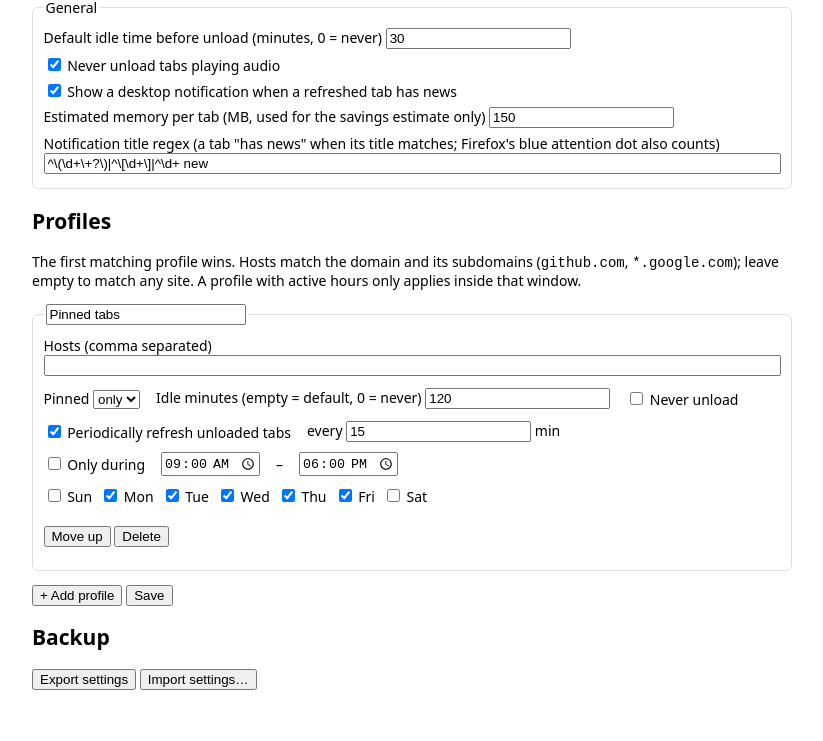
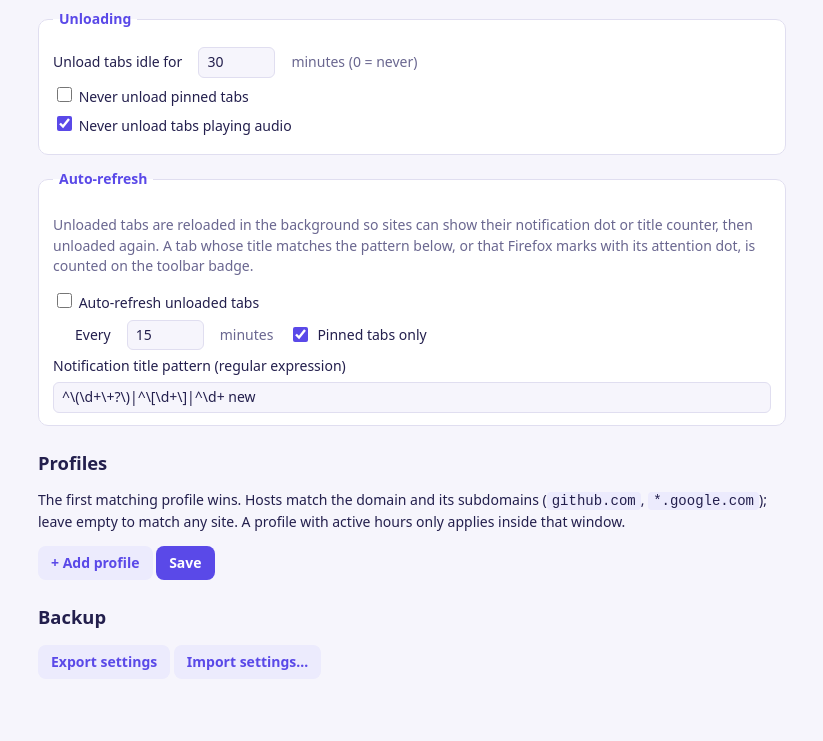
Before and after one commit to halilkhrmn/magic-tab-unloader-firefox, a browser extension: page src/options.html in a window 1280 px wide. Shown: the part 83-824 px from the top of the page, without its empty margins (228-1051 px from the left). Before the commit the page ends 800 px from the top, so only its background shows below. Drawn offline with Linux system fonts and the light colour scheme.

Commit message:
Simplify settings: popup quick settings, auto-refresh options, pinned exclusion, logo theme
- Remove desktop notifications and the memory estimate
- Popup: pause, idle time, never unload pinned tabs, auto-refresh (interval, pinned only)
- Global auto-refresh setting; profiles can still override it
- Shared indigo/gold theme from the logo for popup and settings page
- Fix icon export cropping

```diff
--- a/_locales/en/messages.json
+++ b/_locales/en/messages.json
@@ -2,6 +2,5 @@
   "extName": { "message": "Magic Tab Unloader" },
   "extDescription": { "message": "Automatically unloads idle tabs to save memory, with per-site profiles, schedules and notification-aware refresh." },
   "menuNever": { "message": "Never unload this site" },
-  "menuAllow": { "message": "Allow unloading this site again" },
-  "notificationTitle": { "message": "New activity: $HOST$", "placeholders": { "host": { "content": "$1" } } }
+  "menuAllow": { "message": "Allow unloading this site again" }
 }
--- a/src/options.html
+++ b/src/options.html
@@ -2,35 +2,40 @@
 <meta charset="utf-8">
 <meta name="color-scheme" content="light dark">
 <title>Magic Tab Unloader – Settings</title>
+<link rel="stylesheet" href="theme.css">
 <style>
-  body{font:14px system-ui;max-width:760px;margin:24px auto;padding:0 16px}
-  fieldset{margin:12px 0;border:1px solid #8884;border-radius:6px}
-  label{display:block;margin:6px 0}
-  input[type=text]{width:100%;box-sizing:border-box}
-  .row{display:flex;gap:16px;flex-wrap:wrap;align-items:center}
-  .row label,.days label{display:inline-block}
-  .days label{margin-right:8px}
+  body { max-width: 780px; margin: 0 auto; padding: 24px 16px 48px; }
+  header.brand { margin-bottom: 20px; } header.brand img { width: 48px; height: 48px; } header.brand h1 { font-size: 1.5rem; }
+  h2 { font-size: 1.15rem; margin: 24px 0 8px; }
+  .days label { margin-right: 10px; }
+  .sub { margin-left: 22px; }
+  #status { margin-left: 8px; color: var(--accent); font-weight: 600; }
 </style>
-<h1>Magic Tab Unloader</h1>
-<fieldset><legend>General</legend>
-  <label>Default idle time before unload (minutes, 0 = never)
-    <input type="number" id="defaultTimeoutMin" min="0"></label>
+<header class="brand"><img src="../icons/icon-96.png" alt=""><h1>Magic Tab Unloader</h1></header>
+<fieldset class="card"><legend>Unloading</legend>
+  <div class="row"><label for="defaultTimeoutMin">Unload tabs idle for</label>
+    <input type="number" id="defaultTimeoutMin" min="0"> <span class="muted">minutes (0 = never)</span></div>
+  <label><input type="checkbox" id="skipPinned"> Never unload pinned tabs</label>
   <label><input type="checkbox" id="skipAudible"> Never unload tabs playing audio</label>
-  <label><input type="checkbox" id="notifyOnFound"> Show a desktop notification when a refreshed tab has news</label>
-  <label>Estimated memory per tab (MB, used for the savings estimate only)
-    <input type="number" id="estimateMbPerTab" min="1"></label>
-  <label>Notification title regex (a tab "has news" when its title matches; Firefox's blue attention dot also counts)
-    <input type="text" id="notificationPattern"></label>
+</fieldset>
+<fieldset class="card"><legend>Auto-refresh</legend>
+  <p class="muted">Unloaded tabs are reloaded in the background so sites can show their notification dot or title counter, then unloaded again. A tab whose title matches the pattern below, or that Firefox marks with its attention dot, is counted on the toolbar badge.</p>
+  <label><input type="checkbox" id="refreshOn"> Auto-refresh unloaded tabs</label>
+  <div class="row sub"><label for="refreshInterval">Every</label>
+    <input type="number" id="refreshInterval" min="1"> <span class="muted">minutes</span>
+    <label><input type="checkbox" id="pinnedOnly"> Pinned tabs only</label></div>
+  <label for="notificationPattern">Notification title pattern (regular expression)</label>
+  <input type="text" id="notificationPattern">
 </fieldset>
 <h2>Profiles</h2>
 <p>The first matching profile wins. Hosts match the domain and its subdomains (<code>github.com</code>, <code>*.google.com</code>); leave empty to match any site. A profile with active hours only applies inside that window.</p>
 <div id="profiles"></div>
-<p><button id="add">+ Add profile</button> <button id="save">Save</button> <span id="status" role="status"></span></p>
+<p><button id="add">+ Add profile</button> <button id="save" class="primary">Save</button> <span id="status" role="status"></span></p>
 <h2>Backup</h2>
 <p><button id="export">Export settings</button> <button id="import">Import settings…</button>
 <input type="file" id="file" accept="application/json,.json" hidden></p>
 <template id="profile-tpl">
-  <fieldset>
+  <fieldset class="card">
     <legend><input type="text" data-k="name" style="width:200px" aria-label="Profile name"></legend>
     <label>Hosts (comma separated)<input type="text" data-k="hosts"></label>
     <div class="row">
--- a/src/options.js
+++ b/src/options.js
@@ -57,8 +57,8 @@ function collect() {
     ...settings,
     defaultTimeoutMin: $("defaultTimeoutMin").value,
     skipAudible: $("skipAudible").checked,
-    notifyOnFound: $("notifyOnFound").checked,
-    estimateMbPerTab: $("estimateMbPerTab").value,
+    skipPinned: $("skipPinned").checked,
+    refresh: { enabled: $("refreshOn").checked, intervalMin: $("refreshInterval").value, pinnedOnly: $("pinnedOnly").checked },
     notificationPattern: $("notificationPattern").value,
     profiles: [...$("profiles").children].map((f) => f.collect()),
   });
@@ -67,8 +67,10 @@ function collect() {
 function render() {
   $("defaultTimeoutMin").value = settings.defaultTimeoutMin;
   $("skipAudible").checked = settings.skipAudible;
-  $("notifyOnFound").checked = settings.notifyOnFound;
-  $("estimateMbPerTab").value = settings.estimateMbPerTab;
+  $("skipPinned").checked = settings.skipPinned;
+  $("refreshOn").checked = settings.refresh.enabled;
+  $("refreshInterval").value = settings.refresh.intervalMin;
+  $("pinnedOnly").checked = settings.refresh.pinnedOnly;
   $("notificationPattern").value = settings.notificationPattern;
   $("profiles").replaceChildren(...settings.profiles.map(profileEl));
 }
--- a/src/shared.js
+++ b/src/shared.js
@@ -8,22 +8,13 @@ const DEFAULT_SETTINGS = {
   paused: false,
   defaultTimeoutMin: 30, // idle minutes before a tab is unloaded (0 = never)
   skipAudible: true, // never unload tabs that are playing sound
+  skipPinned: false, // never unload pinned tabs
+  // Periodically reload unloaded tabs in the background so the site can show its
+  // notification dot / title counter, then unload them again.
+  refresh: { enabled: false, intervalMin: 15, pinnedOnly: true },
   notificationPattern: "^\\(\\d+\\+?\\)|^\\[\\d+\\]|^\\d+ new", // titles like "(3) Inbox"
-  notifyOnFound: true, // show a desktop notification when a refreshed tab has news
-  estimateMbPerTab: 150, // used for the memory-saved estimate only
   // First matching profile wins.
-  profiles: [
-    {
-      id: "pinned",
-      name: "Pinned tabs",
-      hosts: [],
-      pinned: "only", // any | only | not
-      never: false,
-      timeoutMin: 120,
-      refresh: { enabled: true, intervalMin: 15 },
-      hours: { enabled: false, from: "09:00", to: "18:00", days: [1, 2, 3, 4, 5] },
-    },
-  ],
+  profiles: [],
 };
 
 function hostOf(url) {
@@ -87,19 +78,28 @@ function hasNotification(tab, pattern) {
 
 function isDiscardable(tab, settings) {
   if (tab.active || tab.discarded) return false;
+  if (settings.skipPinned && tab.pinned) return false;
   if (settings.skipAudible && tab.audible) return false;
   return /^https?:/.test(tab.url || "");
+}
+
+// The refresh rule for a tab: the profile's own rule if enabled, else the global one.
+function refreshRule(settings, profile, tab) {
+  if (profile && profile.refresh && profile.refresh.enabled) return profile.refresh;
+  const g = settings.refresh;
+  return g.enabled && (!g.pinnedOnly || tab.pinned) ? g : null;
 }
 
 // Decide what to do with a tab right now: "discard", "refresh" or null.
 // ctx: { now: ms, refreshedAt: ms | undefined }
 function planTab(tab, settings, ctx) {
   if (tab.active) return null;
+  if (settings.skipPinned && tab.pinned) return null;
   const profile = findProfile(settings, tab, new Date(ctx.now));
   if (profile && profile.never) return null;
   if (tab.discarded) {
-    const r = profile && profile.refresh;
-    if (r && r.enabled && ctx.now - (ctx.refreshedAt ?? 0) >= r.intervalMin * 60000) return "refresh";
+    const r = refreshRule(settings, profile, tab);
+    if (r && ctx.now - (ctx.refreshedAt ?? 0) >= r.intervalMin * 60000) return "refresh";
     return null;
   }
   if (!isDiscardable(tab, settings)) return null;
@@ -173,8 +173,12 @@ function sanitizeSettings(raw) {
     defaultTimeoutMin: num(raw.defaultTimeoutMin, d.defaultTimeoutMin),
     skipAudible: raw.skipAudible === undefined ? d.skipAudible : !!raw.skipAudible,
     notificationPattern: pattern,
-    notifyOnFound: raw.notifyOnFound === undefined ? d.notifyOnFound : !!raw.notifyOnFound,
-    estimateMbPerTab: num(raw.estimateMbPerTab, d.estimateMbPerTab),
+    skipPinned: !!raw.skipPinned,
+    refresh: {
+      enabled: !!(raw.refresh && raw.refresh.enabled),
+      intervalMin: Math.max(1, num(raw.refresh && raw.refresh.intervalMin, d.refresh.intervalMin)),
+      pinnedOnly: !raw.refresh || raw.refresh.pinnedOnly === undefined ? d.refresh.pinnedOnly : !!raw.refresh.pinnedOnly,
+    },
     profiles: profiles.map(sanitizeProfile).filter(Boolean),
   };
 }
@@ -191,6 +195,6 @@ async function loadSettings() {
 if (typeof module !== "undefined") {
   module.exports = {
     DEFAULT_SETTINGS, WHITELIST_ID, hostOf, matchHost, toMinutes, inHours, profileMatches, findProfile,
-    hasNotification, isDiscardable, planTab, isWhitelisted, toggleWhitelist, sanitizeSettings,
+    hasNotification, isDiscardable, refreshRule, planTab, isWhitelisted, toggleWhitelist, sanitizeSettings,
   };
 }
--- /dev/null
+++ b/src/theme.css
@@ -0,0 +1,58 @@
+/* Shared theme for the popup and the settings page. Colours come from the logo:
+   indigo (#7C6CFF -> #4F3FD8), gold sparkle (#FFC857), cool grey (#9AA0B4), deep indigo (#2B2560). */
+:root {
+  --bg: #f6f5fc;
+  --surface: #ffffff;
+  --fg: #231f4d;
+  --muted: #6a6790;
+  --line: #e0def0;
+  --accent: #5a49e8;
+  --accent-hover: #4a3bd0;
+  --accent-fg: #ffffff;
+  --accent-soft: #ecebfd;
+  --gold: #e0a100;
+  color-scheme: light;
+}
+@media (prefers-color-scheme: dark) {
+  :root {
+    --bg: #17152f;
+    --surface: #211e45;
+    --fg: #ecebf9;
+    --muted: #a7a4cc;
+    --line: #373263;
+    --accent: #8b7dff;
+    --accent-hover: #a094ff;
+    --accent-fg: #15132b;
+    --accent-soft: #2e2a5c;
+    --gold: #ffc857;
+    color-scheme: dark;
+  }
+}
+* { box-sizing: border-box; }
+body { margin: 0; background: var(--bg); color: var(--fg); font: 14px/1.45 system-ui, -apple-system, "Segoe UI", sans-serif; }
+h1, h2 { margin: 0; text-wrap: balance; }
+.brand { display: flex; align-items: center; gap: 10px; }
+.brand img { width: 32px; height: 32px; }
+.brand h1 { font-size: 1.05rem; }
+.muted, small { color: var(--muted); }
+.card { background: var(--surface); border: 1px solid var(--line); border-radius: 10px; padding: 12px 14px; }
+fieldset.card { margin: 0 0 14px; }
+legend { padding: 0 6px; font-weight: 600; color: var(--accent); }
+label { display: block; margin: 6px 0; }
+label.inline, .row label { display: inline-flex; align-items: center; gap: 6px; margin: 0; }
+.row { display: flex; gap: 8px 16px; flex-wrap: wrap; align-items: center; margin: 6px 0; }
+input[type=text], input[type=number], input[type=time], select {
+  font: inherit; color: var(--fg); background: var(--bg); border: 1px solid var(--line); border-radius: 6px; padding: 4px 8px;
+}
+input[type=text] { width: 100%; }
+input[type=number] { width: 5.5em; }
+input[type=checkbox] { accent-color: var(--accent); width: 15px; height: 15px; }
+button {
+  font: inherit; font-weight: 600; cursor: pointer; border-radius: 8px; padding: 6px 12px;
+  color: var(--accent); background: var(--accent-soft); border: 1px solid transparent;
+}
+button:hover { border-color: var(--accent); }
+button.primary { color: var(--accent-fg); background: var(--accent); }
+button.primary:hover { background: var(--accent-hover); }
+:focus-visible { outline: 2px solid var(--gold); outline-offset: 2px; }
+code { background: var(--accent-soft); border-radius: 4px; padding: 1px 5px; }
```
Also changed, not shown: docs/index.html (+2 -3 lines), src/background.js (+4 -29 lines), src/popup.html (+44 -11 lines), src/popup.js (+28 -7 lines), tests/background.test.js (+20 -19 lines), tests/shared.test.js (+37 -3 lines), README.md, icons/icon-128.png, icons/icon-48.png, icons/icon-96.png, manifest.json, 1 other file.
